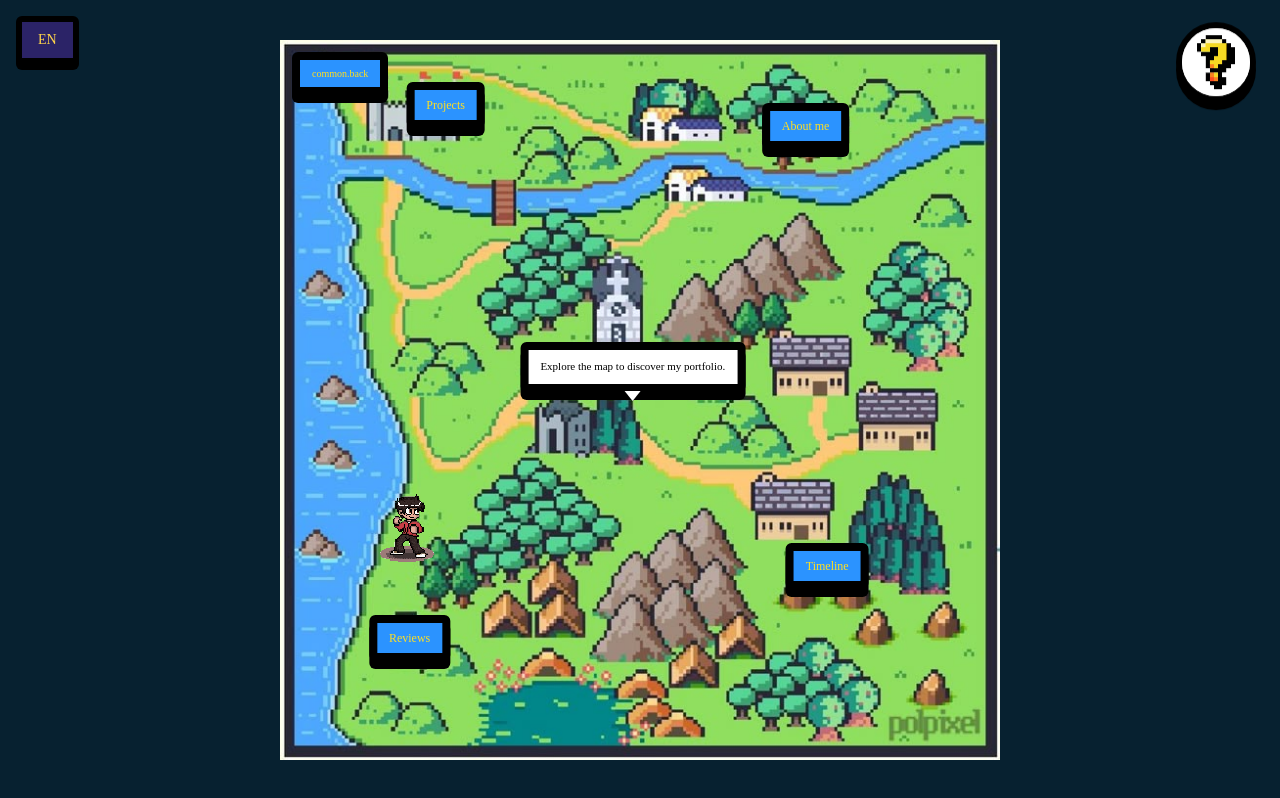
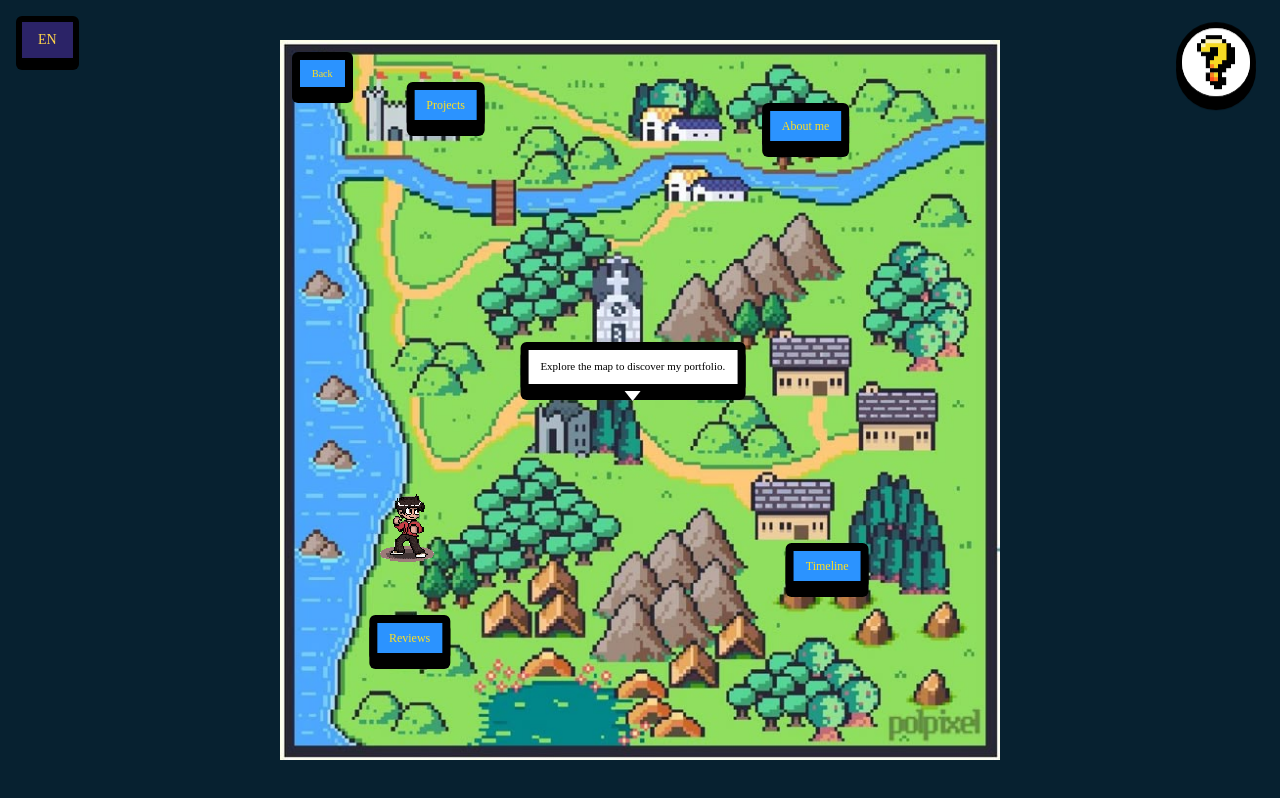
Before and after one commit to DeividJulian/Proyecto-Final, a Next.js app: page /mapa in a window 1280 px wide. Built offline with nearby package versions, Linux system fonts and the light colour scheme.

Commit message:
Correcion de boton volver

```diff
--- a/src/app/components/MapaPage.tsx
+++ b/src/app/components/MapaPage.tsx
@@ -197,7 +197,7 @@ export default function MapaPage() {
               : "bg-[#2b93ff] text-yellow-300 hover:shadow-[0_6px_0_#000]"
           }`}
         >
-          {t("common.back")}
+          {t("map.back")}
         </Link>
 
         {/* Letreros del mapa con el mismo estilo (versión mini) */}
--- a/src/app/components/OpinionesPage.tsx
+++ b/src/app/components/OpinionesPage.tsx
@@ -157,7 +157,7 @@ export default function OpinionesPage() {
             href="/mapa"
             className={`${backBtnClasses} border-[6px] border-black rounded-md shadow-[0_8px_0_#000] hover:shadow-[0_5px_0_#000] active:translate-y-1 transition-all px-12 py-3 font-[PressStart] text-[16px] tracking-wide`}
           >
-            {t("common.back").toUpperCase()}
+            {t("opiniones.back").toUpperCase()}
           </Link>
         </div>
       </div>
--- a/src/app/components/ProyectosPage.tsx
+++ b/src/app/components/ProyectosPage.tsx
@@ -123,7 +123,7 @@ export default function ProyectosPage() {
         {/* Botón VOLVER */}
         <div className="mt-10 flex items-center justify-center">
           <PixelBrownLinkBtn href="/mapa">
-            {t("common.back")}
+            {t("projects.back")}
           </PixelBrownLinkBtn>
         </div>
       </section>
--- a/src/messages/en.json
+++ b/src/messages/en.json
@@ -30,12 +30,14 @@
   },
 
   "projects": {
-    "title": "MY PROJECTS",
-    "card1Title": "Project 1",
-    "card2Title": "Project 2",
-    "card3Title": "Project 3",
-    "viewProject": "VIEW PROJECT"
-  }
+  "title": "MY PROJECTS",
+  "card1Title": "Project 1",
+  "card2Title": "Project 2",
+  "card3Title": "Project 3",
+  "viewProject": "VIEW PROJECT",
+  "back": "BACK"
+}
+
 ,
 "about": {
   "title": "ABOUT ME",
@@ -77,8 +79,11 @@
   "video2": "Review 2",
   "video3": "Review 3",
   "video4": "Review 4",
-  "playPrefix": "Play"
+  "playPrefix": "Play",
+
+  "back": "BACK"
 }
+
 
 ,
 "timeline": {
--- a/src/messages/es.json
+++ b/src/messages/es.json
@@ -30,12 +30,13 @@
   },
 
   "projects": {
-    "title": "MIS PROYECTOS",
-    "card1Title": "Proyecto 1",
-    "card2Title": "Proyecto 2",
-    "card3Title": "Proyecto 3",
-    "viewProject": "VER PROYECTO"
-  }
+  "title": "MIS PROYECTOS",
+  "card1Title": "Proyecto 1",
+  "card2Title": "Proyecto 2",
+  "card3Title": "Proyecto 3",
+  "viewProject": "VER PROYECTO",
+  "back": "VOLVER"
+}
 ,
 
 "about": {
@@ -69,18 +70,20 @@
 ,
 "opiniones": {
   "title": "OPINIONES",
-  "helpAria": "Ayuda de la sección opiniones",
-  "helpText": "En esta sección puedes ver opiniones en formato de video.",
-  "helpTail": "para regresar al mapa cuando termines.",
-  "bubble": "Aquí podrás encontrar opiniones sobre mis trabajos y proyectos.",
+  "helpAria": "Ayuda para la sección de opiniones",
+  "helpText": "En esta sección puedes ver opiniones en video.",
+  "helpTail": "para volver al mapa cuando termines.",
+  "bubble": "Aquí puedes encontrar comentarios y opiniones sobre mi trabajo y proyectos.",
 
   "video1": "Opinión 1",
   "video2": "Opinión 2",
   "video3": "Opinión 3",
   "video4": "Opinión 4",
-  "playPrefix": "Reproducir"
+  "playPrefix": "Reproducir",
 
+  "back": "VOLVER"
 }
+
 ,
 "timeline": {
   "title": "LINEA DE TIEMPO",
```
